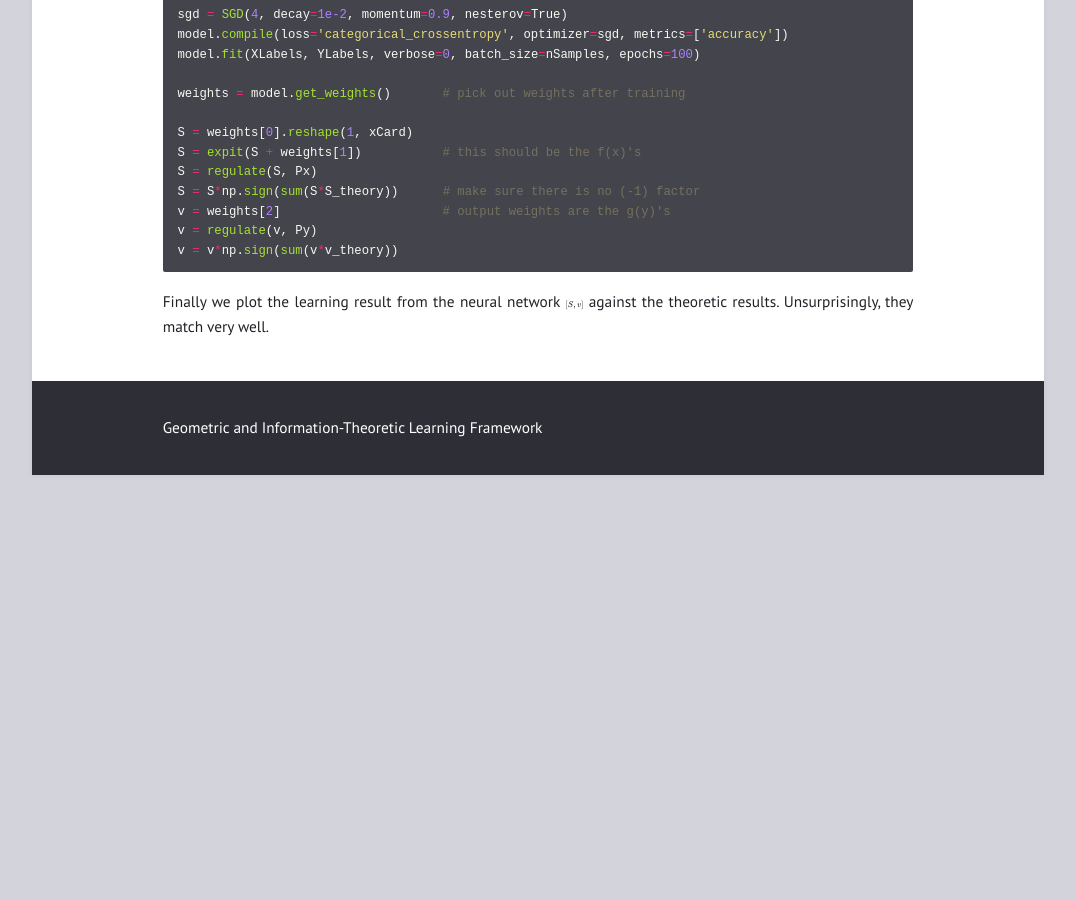
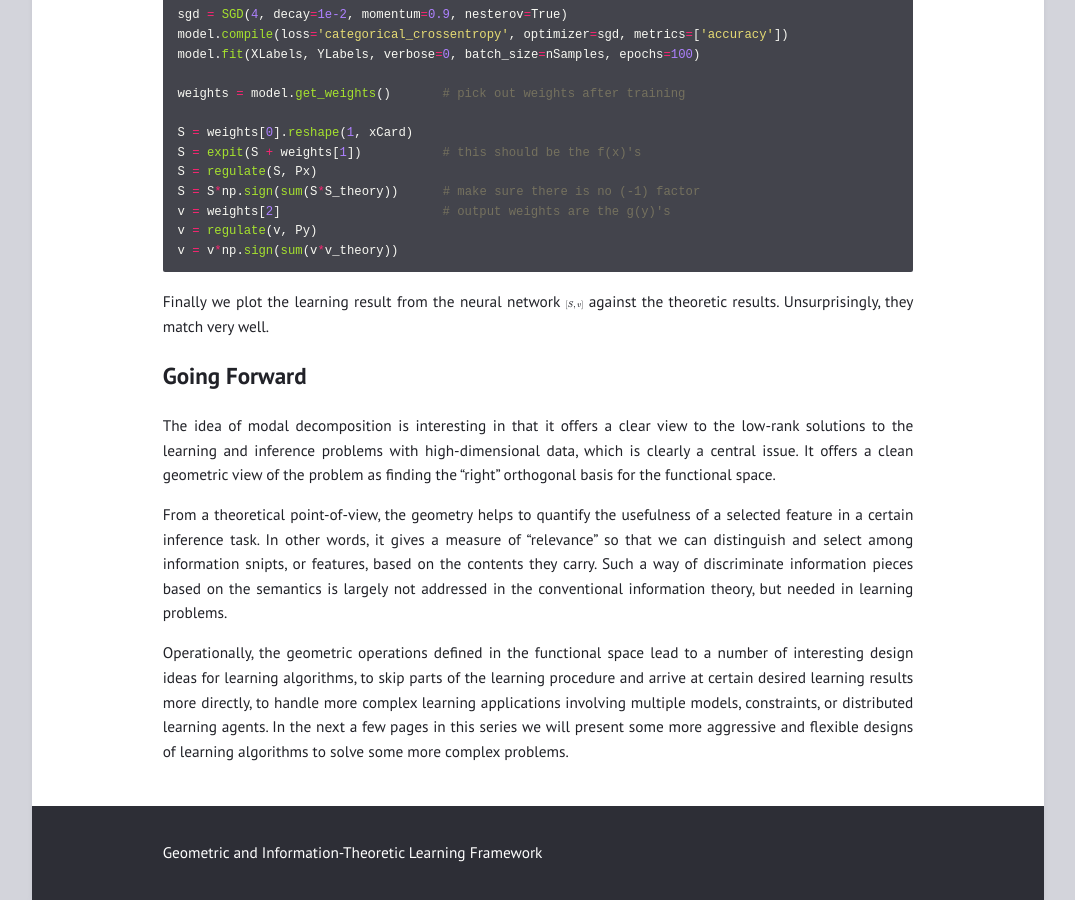
Before and after one commit to gilearning/gilearning.github.io, a Jekyll site: the page built from _posts/2022-08-15-ModalDecomposition.md, in a window 1280 px wide and 900 px high, scrolled down 9272 px. Shown: the whole window, without its empty margins (102-1177 px from the left). Built offline with Jekyll 4.4.1, drawn with Linux system fonts in a browser that asks for light colours; formulas are drawn with MathJax 3; before the commit the page ends 9747 px from its top, so only the background shows below that.

Commit message:
Update 2022-08-15-ModalDecomposition.md

```diff
--- a/_posts/2022-08-15-ModalDecomposition.md
+++ b/_posts/2022-08-15-ModalDecomposition.md
@@ -341,3 +341,11 @@ v = v*np.sign(sum(v*v_theory))
 {% endhighlight %}
 
 Finally we plot the learning result from the neural network $[S, v]$ against the theoretic results. Unsurprisingly, they match very well.
+
+## Going Forward
+
+The idea of modal decomposition is interesting in that it offers a clear view to the low-rank solutions to the learning and inference problems with high-dimensional data, which is clearly a central issue. It offers a clean geometric view of the problem as finding the "right" orthogonal basis for the functional space.
+
+From a theoretical point-of-view, the geometry helps to quantify the usefulness of a selected feature in a certain inference task. In other words, it gives a measure of "relevance" so that we can distinguish and select among information snipts, or features, based on the contents they carry. Such a way of discriminate information pieces based on the semantics is largely not addressed in the conventional information theory, but needed in learning problems.
+
+Operationally, the geometric operations defined in the functional space lead to a number of interesting design ideas for learning algorithms, to skip parts of the learning procedure and arrive at certain desired learning results more directly, to handle more complex learning applications involving  multiple models, constraints, or distributed learning agents. In the next a few pages in this series we will present some more aggressive and flexible designs of learning algorithms to solve some more complex problems.
```
